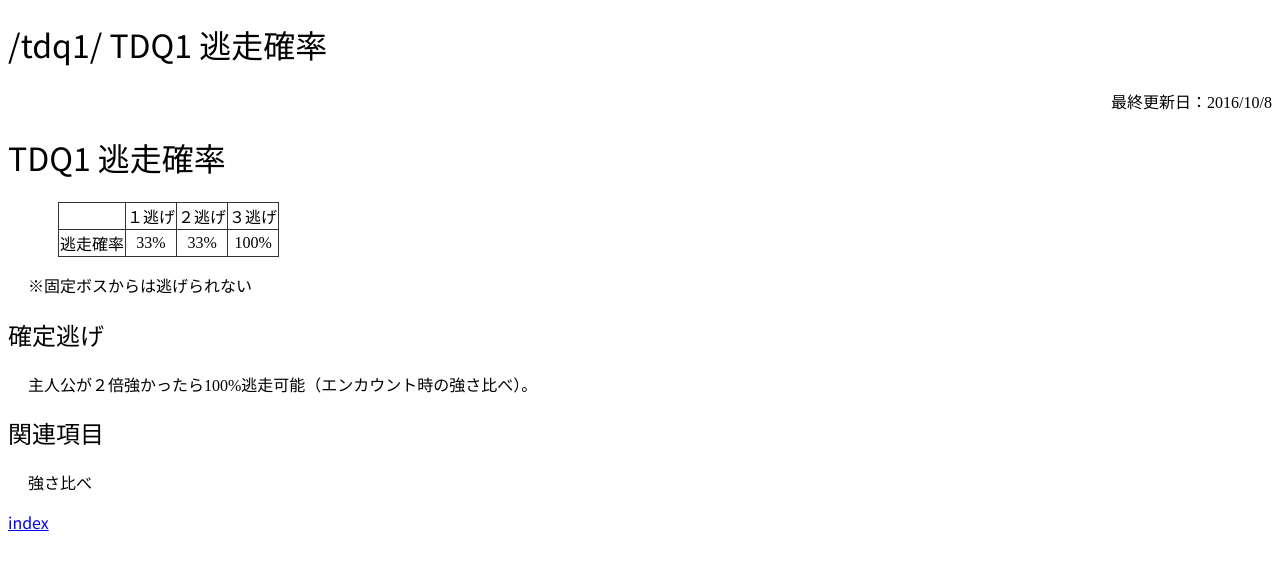
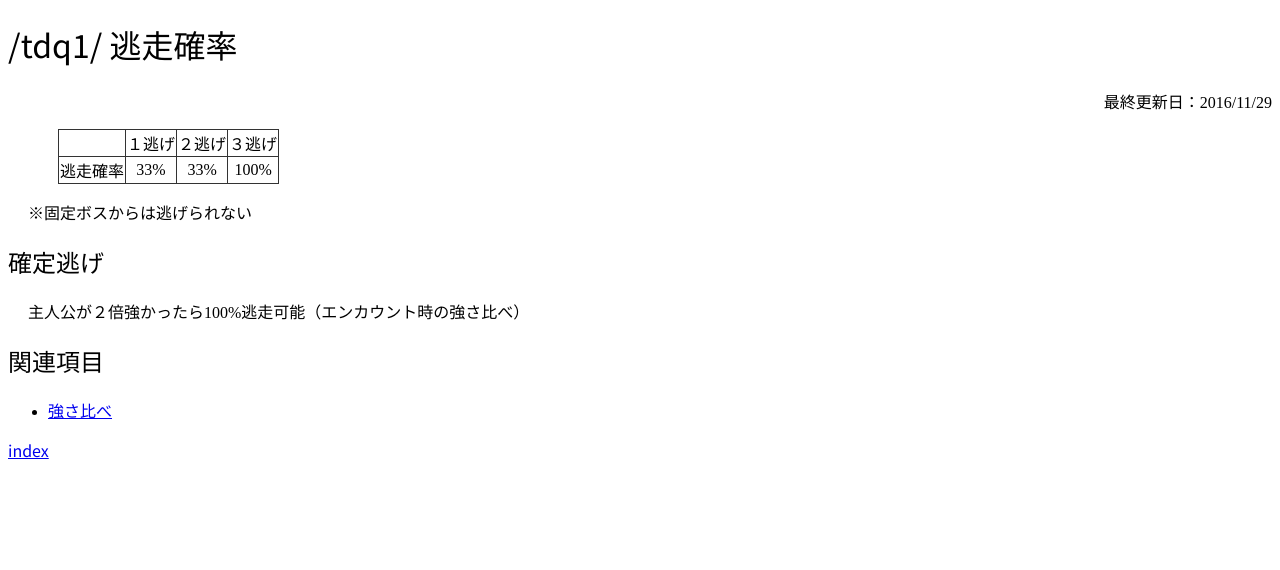
Before and after one commit to chiorex/TDQ_DATA_DAT, a Jekyll site: the page built from tdq1/escape.md, in a window 1280 px wide. Shown: the top 570 px of the page. Built offline with Jekyll 4.4.1, drawn with Linux system fonts in a browser that asks for light colours; some web fonts are replaced.

Commit message:
小修正

```diff
--- a/tdq1/escape.md
+++ b/tdq1/escape.md
@@ -1,21 +1,20 @@
 ---
 layout: default
-title: TDQ1 逃走確率
-update: 2016-10-08
+title: 逃走確率
+update: 2016-11-29
 ---
 
-# {{ page.title }}
 
-|      | １逃げ | ２逃げ | ３逃げ |
-|:----:|:------:|:------:|:------:|
-| 逃走確率 | 33% | 33% | 100% |
+|          | １逃げ | ２逃げ | ３逃げ |
+|:--------:|:------:|:------:|:------:|
+| 逃走確率 |    33% |    33% |   100% |
 
 ※固定ボスからは逃げられない
 
 ## 確定逃げ
 
-主人公が２倍強かったら100%逃走可能（エンカウント時の強さ比べ）。
+主人公が２倍強かったら100%逃走可能（エンカウント時の強さ比べ）
 
 ## 関連項目
 
-強さ比べ
+* [強さ比べ](monster_lv)
```
